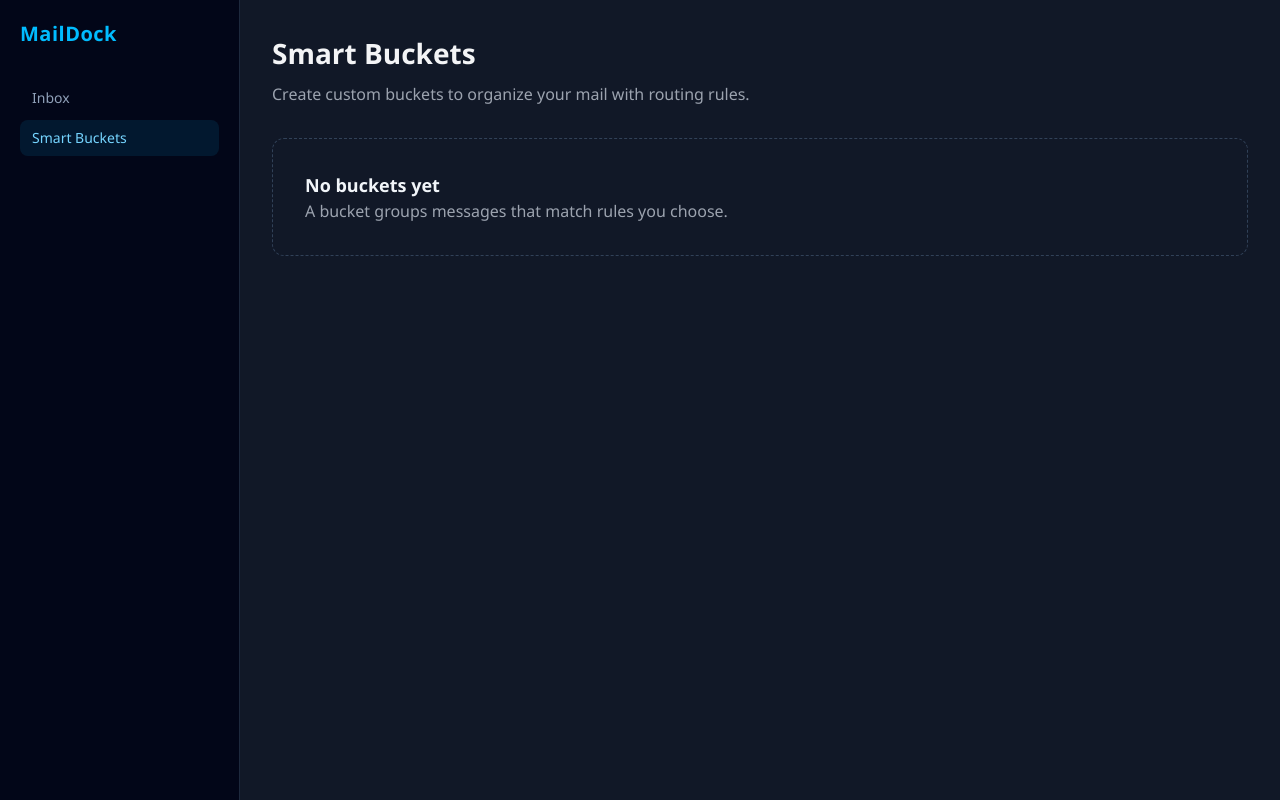
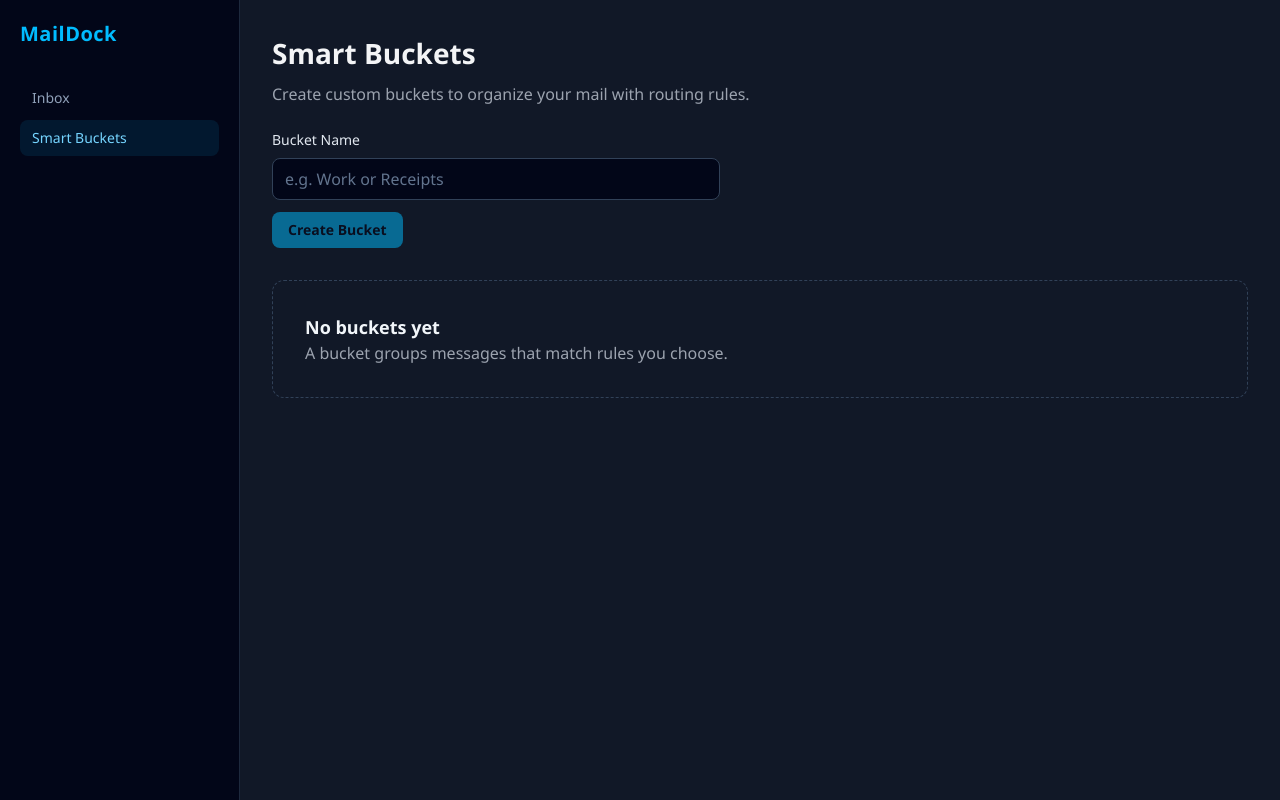
Before and after one commit to tahmed29/maildock, a React (Vite) app: page / in a window 1280 px wide. Both pictures are taken after a click on the button "Smart Buckets". Built offline with nearby package versions, Linux system fonts and the light colour scheme.

Commit message:
feat: add bucket creation form and cards

```diff
--- /dev/null
+++ b/src/renderer/components/BucketForm.tsx
@@ -0,0 +1,49 @@
+import { useState } from "react";
+type BucketFormProps = {
+    onCreate: (name: string) => void;
+};
+
+export default function BucketsForm({ onCreate }: BucketFormProps) {
+    const [name, setName] = useState("");
+
+    return (
+        <form
+            className="mt-6 max-w-md"
+                onSubmit={(event) => {
+                    event.preventDefault();
+
+                    const trimmedName = name.trim();
+                    if (!trimmedName) return;
+
+                    onCreate(trimmedName);
+                    setName("");
+                }}
+            >
+            <label
+                htmlFor="bucket-name"
+                className="mb-2 block text-sm font-medium text-slate-200"
+            >
+                Bucket Name
+            </label>
+
+            <input
+                id="bucket-name"
+                name="bucket-name"
+                type="text"
+                value={name}
+                onChange={(event) => setName(event.target.value)}
+                maxLength={60}
+                placeholder="e.g. Work or Receipts"
+                className="w-full rounded-lg border border-slate-700 bg-slate-950 px-3 py-2 text-slate-100 placeholder:text-slate-500 focus:border-sky-400 focus:outline-none"
+            />
+
+            <button
+                type="submit"
+                disabled={!name.trim()}
+                className="mt-3 rounded-lg bg-sky-400 px-4 py-2 text-sm font-semibold text-slate-950 hover:bg-sky-300 disabled:cursor-not-allowed disabled:opacity-50"
+            >
+                Create Bucket
+            </button>
+        </form>
+    );
+}
--- a/src/renderer/views/BucketsView.tsx
+++ b/src/renderer/views/BucketsView.tsx
@@ -1,9 +1,29 @@
+import { useState } from "react";
+import BucketForm from "../components/BucketForm";
+
+type Bucket = {
+  id: string;
+  name: string;
+};
+
 export default function BucketsView() {
+    const [buckets, setBuckets] = useState<Bucket[]>([]);
+
+    function createBucket(name: string) {
+        setBuckets((current) => [
+            ...current,
+            { id: crypto.randomUUID(), name }
+        ]);
+    }
+
   return (
     <section aria-labelledby="buckets-heading">
       <h1 id="buckets-heading">Smart Buckets</h1>
       <p>Create custom buckets to organize your mail with routing rules.</p>
 
+      <BucketForm onCreate={createBucket} />
+
+      {buckets.length === 0 ? (
         <div className="mt-8 rounded-xl border border-dashed border-slate-700 p-8">
             <h2 className="text-lg font-semibold text-slate-100">
                 No buckets yet
@@ -12,6 +32,21 @@ export default function BucketsView() {
             A bucket groups messages that match rules you choose.
         </p>
         </div>
+      ) : (
+        <ul className="mt-8 grid gap-4 sm:grid-cols-2">
+            {buckets.map((bucket) => (
+                <li
+                    key={bucket.id}
+                    className="rounded-xl border border-slate-700 bg-slate-950 p-5"
+                >
+                    <h2 className="break-words text-lg font-semibold text-slate-100">
+                        {bucket.name}
+                    </h2>
+                    <p className="mt-2 text-sm">No routing rules configured.</p>
+                </li>
+            ))}
+        </ul>
+        )}
     </section>
   );
 }
```
Lines whose indentation alone changed are shown as unchanged.
